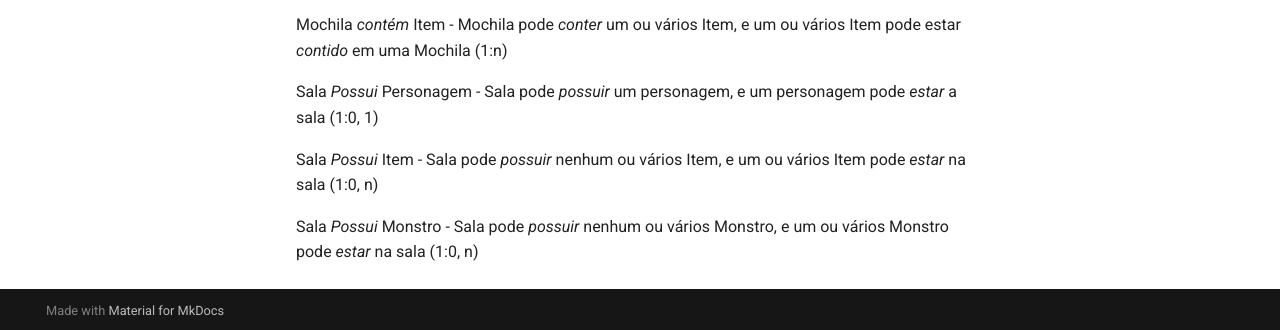
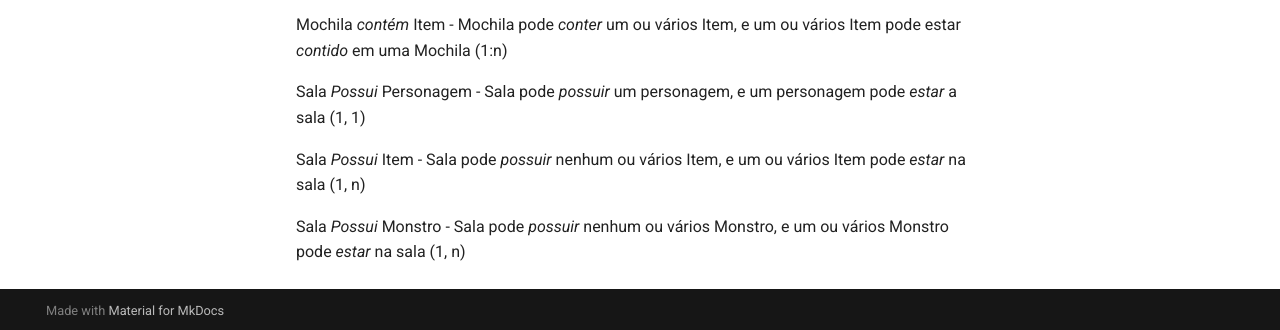
Before and after one commit to SBD1/Munchkin-grupo03, an MkDocs documentation site: the page built from docs/MER/MER_Munchkin.md, in a window 1280 px wide and 900 px high, scrolled down 630 px. Shown: the part 567-897 px from the top of the window. Built offline with MkDocs 1.6.1 and Material for MkDocs 9.7.7, drawn with Linux system fonts in a browser that asks for light colours; comment, search, counter and statistics services are not loaded.

Commit message:
Fazendo revisão no MER

```diff
--- a/docs/MER/MER_Munchkin.md
+++ b/docs/MER/MER_Munchkin.md
@@ -36,10 +36,10 @@ Mochila _contém_ Item
 - Mochila pode _conter_ um ou vários Item, e um ou vários Item pode estar _contido_ em uma Mochila (1:n)
 
 Sala _Possui_ Personagem
-- Sala pode _possuir_ um personagem, e um personagem pode _estar_ a sala (1:0, 1)
+- Sala pode _possuir_ um personagem, e um personagem pode _estar_ a sala (1, 1)
 
 Sala _Possui_ Item
-- Sala pode _possuir_ nenhum ou vários Item, e um ou vários Item pode _estar_ na sala (1:0, n)
+- Sala pode _possuir_ nenhum ou vários Item, e um ou vários Item pode _estar_ na sala (1, n)
 
 Sala _Possui_ Monstro
-- Sala pode _possuir_ nenhum ou vários Monstro, e um ou vários Monstro pode _estar_ na sala (1:0, n)
+- Sala pode _possuir_ nenhum ou vários Monstro, e um ou vários Monstro pode _estar_ na sala (1, n)
```
